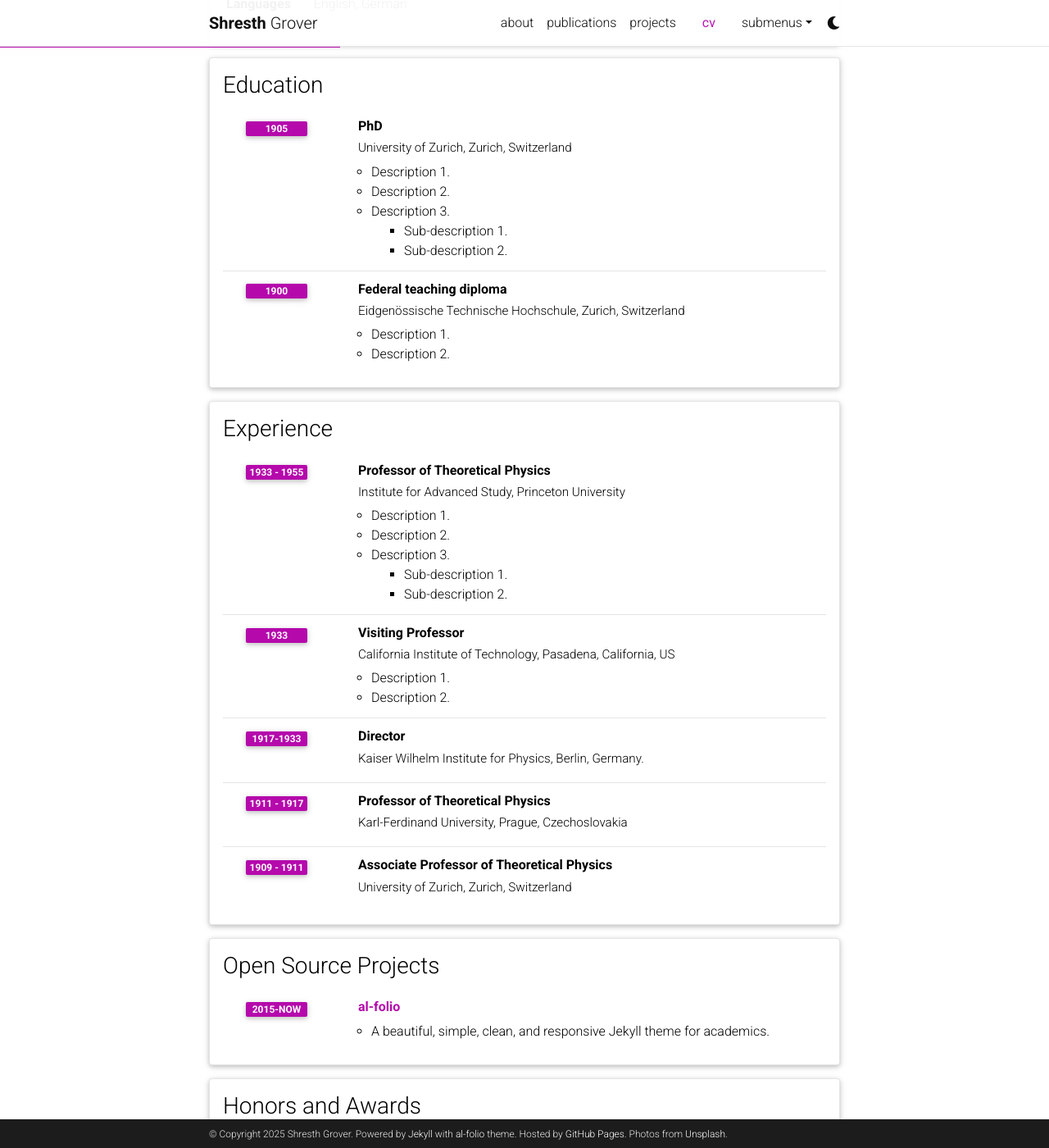
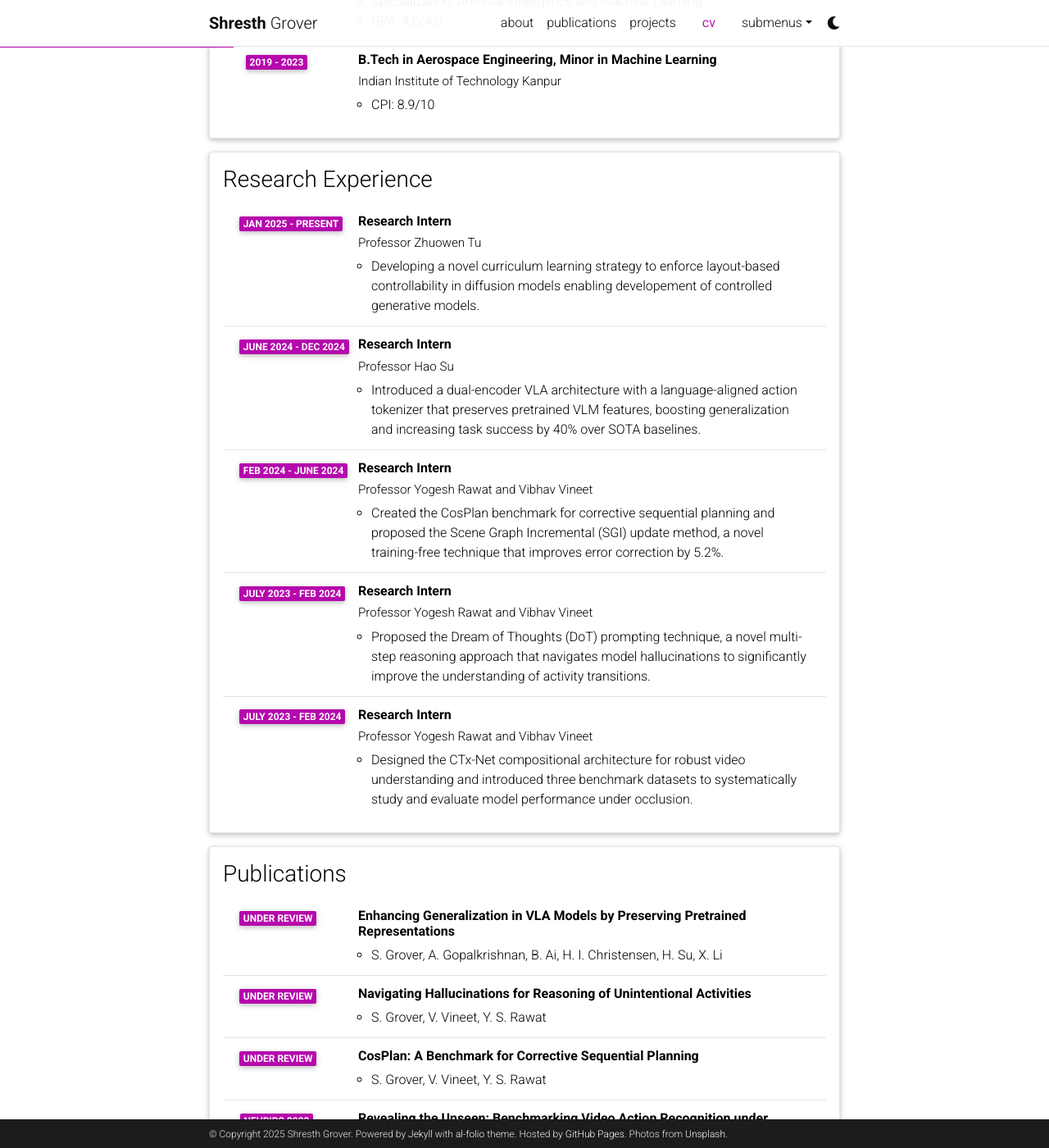
Before and after one commit to shroglck/shroglck.github.io, a Jekyll site: the page built from _pages/cv.md, in a window 1280 px wide and 1400 px high, scrolled down 323 px. Shown: the whole window at 82% size. Built offline with Jekyll 4.4.1, drawn with Linux system fonts in a browser that asks for light colours; comment, search, counter and statistics services are not loaded; a style sheet for code colours, icons or effects is not loaded; some of the changed text lies outside the part shown.

Commit message:
feat: Update website content from resume
Updated the website content based on the provided resume. This includes:
- Updating personal information in _config.yml
- Overhauling the CV details in _data/cv.yml
- Refining the about page in _pages/about.md

```diff
--- a/_config.yml
+++ b/_config.yml
@@ -6,7 +6,7 @@ title: blank # the website title (if blank, full name will be used instead)
 first_name: Shresth
 middle_name:
 last_name: Grover
-email: shrgo@iitk.ac.in
+email: shgrover@ucsd.edu
 description: > # the ">" symbol means to ignore newlines until "footer_text:"
   A simple, whitespace theme for academics. Based on [*folio](https://github.com/bogoli/-folio) design.
 footer_text: >
@@ -67,13 +67,13 @@ og_image: # The site-wide (default for all links) Open Graph preview image
 # Social integration
 # -----------------------------------------------------------------------------
 
-github_username: shroglck # your GitHub user name
+github_username: shresth-grover # your GitHub user name
 gitlab_username: # your GitLab user name
 twitter_username: # your Twitter handle
 mastodon_username: # your mastodon instance+username in the format instance.tld/@username
 linkedin_username: shrgo # your LinkedIn user name
 telegram_username: # your Telegram user name
-scholar_userid: # your Google Scholar ID
+scholar_userid: KI128PgAAAAJ # your Google Scholar ID
 semanticscholar_id: # your Semantic Scholar ID
 whatsapp_number: # your WhatsApp number (full phone number in international format. Omit any zeroes, brackets, or dashes when adding the phone number in international format.)
 orcid_id: # your ORCID ID
--- a/_data/cv.yml
+++ b/_data/cv.yml
@@ -1,97 +1,99 @@
-- title: General Information
-  type: map
-  contents:
-    - name: Full Name
-      value: Albert Einstein
-    - name: Date of Birth
-      value: 14th March 1879
-    - name: Languages
-      value: English, German
-
 - title: Education
   type: time_table
   contents:
-    - title: PhD
-      institution: University of Zurich, Zurich, Switzerland
-      year: 1905
+    - title: MS in Computer Science
+      institution: University of California San Diego
+      year: 2024 - 2026 (Expected)
       description:
-        - Description 1.
-        - Description 2.
-        - title: Description 3.
-          contents:
-            - Sub-description 1.
-            - Sub-description 2.
-    - title: Federal teaching diploma
-      institution: Eidgenössische Technische Hochschule, Zurich, Switzerland
-      year: 1900
+        - "Specialization: Artificial Intelligence and Machine Learning"
+        - "GPA: 4.0/4.0"
+    - title: B.Tech in Aerospace Engineering, Minor in Machine Learning
+      institution: Indian Institute of Technology Kanpur
+      year: 2019 - 2023
       description:
-        - Description 1.
-        - Description 2.
+        - "CPI: 8.9/10"
 
-- title: Experience
+- title: Research Experience
   type: time_table
   contents:
-    - title: Professor of Theoretical Physics
-      institution: Institute for Advanced Study, Princeton University
-      year: 1933 - 1955
+    - title: Research Intern
+      institution: Professor Zhuowen Tu
+      year: Jan 2025 - Present
       description:
-        - Description 1.
-        - Description 2.
-        - title: Description 3.
-          contents:
-            - Sub-description 1.
-            - Sub-description 2.
-    - title: Visiting Professor
-      institution: California Institute of Technology, Pasadena, California, US
-      year: 1933
+        - "Developing a novel curriculum learning strategy to enforce layout-based controllability in diffusion models enabling developement of controlled generative models."
+    - title: Research Intern
+      institution: Professor Hao Su
+      year: June 2024 - Dec 2024
       description:
-        - Description 1.
-        - Description 2.
+        - "Introduced a dual-encoder VLA architecture with a language-aligned action tokenizer that preserves pretrained VLM features, boosting generalization and increasing task success by 40% over SOTA baselines."
+    - title: Research Intern
+      institution: Professor Yogesh Rawat and Vibhav Vineet
+      year: Feb 2024 - June 2024
+      description:
+        - "Created the CosPlan benchmark for corrective sequential planning and proposed the Scene Graph Incremental (SGI) update method, a novel training-free technique that improves error correction by 5.2%."
+    - title: Research Intern
+      institution: Professor Yogesh Rawat and Vibhav Vineet
+      year: July 2023 - Feb 2024
+      description:
+        - "Proposed the Dream of Thoughts (DoT) prompting technique, a novel multi-step reasoning approach that navigates model hallucinations to significantly improve the understanding of activity transitions."
+    - title: Research Intern
+      institution: Professor Yogesh Rawat and Vibhav Vineet
+      year: July 2023 - Feb 2024
+      description:
+        - "Designed the CTx-Net compositional architecture for robust video understanding and introduced three benchmark datasets to systematically study and evaluate model performance under occlusion."
 
-    - title: Director
-      institution: Kaiser Wilhelm Institute for Physics, Berlin, Germany.
-      year: 1917-1933
-
-    - title: Professor of Theoretical Physics
-      institution: Karl-Ferdinand University, Prague, Czechoslovakia
-      year: 1911 - 1917
-      description:
-
-    - title: Associate Professor of Theoretical Physics
-      institution: University of Zurich, Zurich, Switzerland
-      year: 1909 - 1911
-
-- title: Open Source Projects
+- title: Publications
   type: time_table
   contents:
-    - title: <a href="https://github.com/alshedivat/al-folio">al-folio</a>
-      year: 2015-now
-      description: A beautiful, simple, clean, and responsive Jekyll theme for academics.
+    - title: "Enhancing Generalization in VLA Models by Preserving Pretrained Representations"
+      year: Under Review
+      description: "S. Grover, A. Gopalkrishnan, B. Ai, H. I. Christensen, H. Su, X. Li"
+    - title: "Navigating Hallucinations for Reasoning of Unintentional Activities"
+      year: Under Review
+      description: "S. Grover, V. Vineet, Y. S. Rawat"
+    - title: "CosPlan: A Benchmark for Corrective Sequential Planning"
+      year: Under Review
+      description: "S. Grover, V. Vineet, Y. S. Rawat"
+    - title: "Revealing the Unseen: Benchmarking Video Action Recognition under Occlusion"
+      year: NeurIPS 2023
+      description: "S. Grover, V. Vineet, Y. S. Rawat"
+
+- title: Skills
+  type: nested_list
+  contents:
+    - title: Languages
+      items:
+        - Python (Advanced)
+        - C++ (Proficient)
+        - Julia (Familiar)
+        - SQL
+    - title: Libraries
+      items:
+        - PyTorch
+        - JAX
+        - NumPy
+        - Pandas
+        - TensorFlow
+        - Scikit-learn
+    - title: HPC/Distributed
+      items:
+        - CUDA
+        - PyTorch FSDP
+        - Kubernetes
+        - Docker
+        - Slurm
 
 - title: Honors and Awards
   type: time_table
   contents:
-    - year: 1921
+    - year: 2023
       items:
-        - Nobel Prize in Physics
-        - Matteucci Medal
-    - year: 2029
+        - "B.Tech Degree with Distinction (Mathematics & Computing), IIT Kanpur"
+    - year: 2022
       items:
-        - Max Planck Medal
+        - "Academic Excellence Award, IIT Kanpur"
 
-- title: Academic Interests
-  type: nested_list
-  contents:
-    - title: Topic 1.
-      items:
-        - Description 1.
-        - Description 2.
-    - title: Topic 2.
-      items:
-        - Description 1.
-        - Description 2.
-
-- title: Other Interests
+- title: Academic Service
   type: list
   contents:
-    - <u>Hobbies:</u> Hobby 1, Hobby 2, etc.
+    - "Reviewer: NeurIPS 2025"
```
Also changed, not shown: _pages/about.md (+2 -4 lines).
